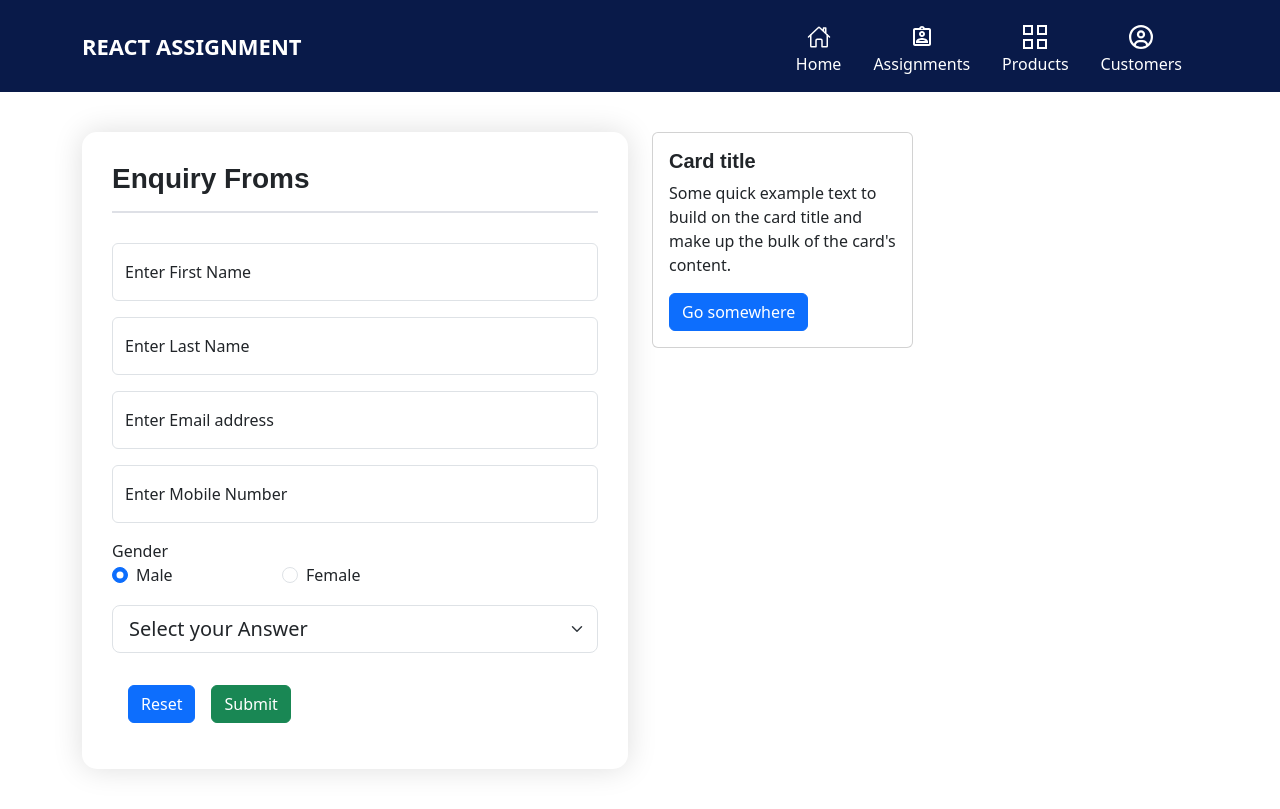
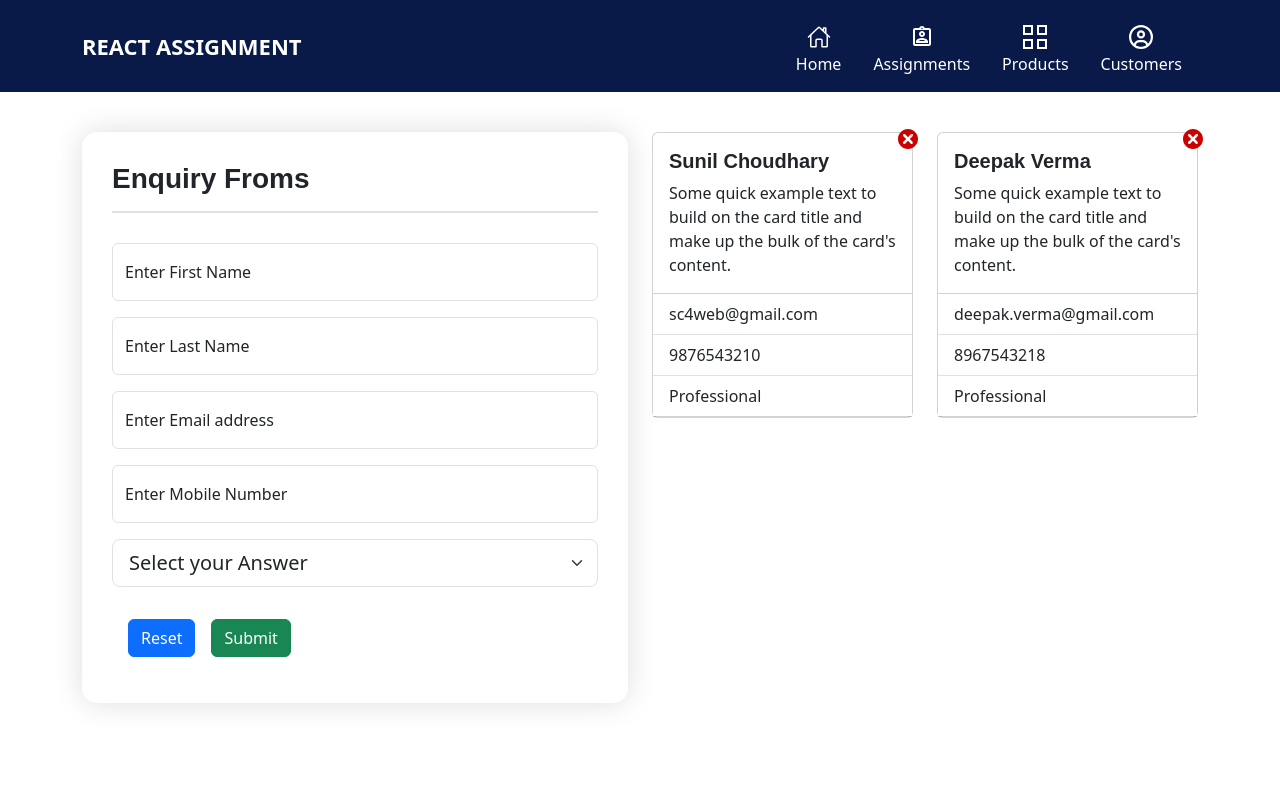
Before and after one commit to sc3ways/react-assignments, a React (Vite) app: page /react-assignment/react-forms in a window 1280 px wide. Built offline with nearby package versions, Linux system fonts and the light colour scheme.

Commit message:
Complete Form Submission

```diff
--- a/package.json
+++ b/package.json
@@ -13,6 +13,7 @@
     "preview": "vite preview"
   },
   "dependencies": {
+    "@mdx-js/rollup": "^3.1.0",
     "bootstrap": "^5.3.3",
     "gh-pages": "^6.2.0",
     "mathjs": "^14.0.1",
--- a/src/components/form-submission/FormData.jsx
+++ b/src/components/form-submission/FormData.jsx
@@ -1,10 +1,62 @@
-const FormData = ({
-  onChangeHandler,
-  formSubmitHandler,
-  formResetHandler,
-  message,
-  formData,
-}) => {
+import { useContext, useState } from "react";
+import { FormAppContext } from "../../store/form-context";
+
+const FormData = () => {
+  const { addNewItem } = useContext(FormAppContext);
+  const [formData, setFormData] = useState({
+    firstName: "",
+    lastName: "",
+    email: "",
+    phone: "",
+    designation: "",
+  });
+
+  const [message, setMessage] = useState();
+
+  const onChangeHandler = (e) => {
+    const { name, type, value, files } = e.target;
+    setFormData({ ...formData, [name]: value });
+  };
+  const validateForm = () => {
+    let { firstName, lastName, email, phone, designation } = formData;
+    const emailRegex = /^[^\s@]+@[^\s@]+\.[^\s@]+$/;
+    const phoneRegex = /^[0-9]{10}$/;
+    if (!firstName.trim()) return "Please enter first name";
+    if (!lastName.trim()) return "Please enter last name.";
+    if (!email.trim() || !emailRegex.test(email))
+      return "Please enter valid email";
+    if (!phone.trim() || !phoneRegex.test(phone))
+      return "Please enter valid phone number";
+    if (!designation.trim()) return "Please select designation";
+    return "";
+  };
+  const formSubmitHandler = (e) => {
+    e.preventDefault();
+    let { firstName, lastName, email, phone, designation } = formData;
+    const errMessage = validateForm();
+    if (errMessage) return setMessage(errMessage);
+
+    console.log("Form data Submmited: ", formData);
+    addNewItem(firstName, lastName, email, phone, designation);
+    setFormData({
+      firstName: "",
+      lastName: "",
+      email: "",
+      phone: "",
+      designation: "",
+    });
+    setMessage("");
+  };
+  const formResetHandler = () => {
+    setFormData({
+      firstName: "",
+      lastName: "",
+      email: "",
+      phone: "",
+      designation: "",
+      fileUpload: "",
+    });
+  };
   return (
     <div className="col-lg-6 col-12">
       <div className="form-card">
@@ -61,7 +113,7 @@ const FormData = ({
             />
             <label htmlFor="contactNumber">Enter Mobile Number</label>
           </div>
-          <div className="form-group mb-3">
+          {/* <div className="form-group mb-3">
             <label htmlFor="gender">Gender</label>
             <div className="row">
               <div className="col-lg-4">
@@ -94,7 +146,7 @@ const FormData = ({
                 </div>
               </div>
             </div>
-          </div>
+          </div> */}
           <div className="form-group mb-3">
             <select
               className="form-select form-select-lg mb-3"
--- a/src/components/form-submission/FormsApp.jsx
+++ b/src/components/form-submission/FormsApp.jsx
@@ -1,77 +1,17 @@
-import { useState } from "react";
+import FormAppContextProvider from "../../store/form-context";
 import FormData from "./FormData";
 import PreviewData from "./PreviewData";
 
 const FormsApp = () => {
-  const [formData, setFormData] = useState({
-    firstName: "",
-    lastName: "",
-    email: "",
-    phone: "",
-    gender: "",
-    designation: "",
-  });
-
-  const [message, setMessage] = useState();
-
-  const onChangeHandler = (e) => {
-    const { name, type, value, files } = e.target;
-    setFormData({ ...formData, [name]: value });
-  };
-  const validateForm = () => {
-    const { firstName, lastName, email, phone, designation } = formData;
-    const emailRegex = /^[^\s@]+@[^\s@]+\.[^\s@]+$/;
-    const phoneRegex = /^[0-9]{10}$/;
-    if (!firstName.trim()) return "Please enter first name";
-    if (!lastName.trim()) return "Please enter last name.";
-    if (!email.trim() || !emailRegex.test(email))
-      return "Please enter valid email";
-    if (!phone.trim() || !phoneRegex.test(phone))
-      return "Please enter valid phone number";
-    if (!designation.trim()) return "Please select designation";
-    return "";
-  };
-  const formSubmitHandler = (e) => {
-    e.preventDefault();
-    const errMessage = validateForm();
-    if (errMessage) return setMessage(errMessage);
-
-    console.log("Form data Submmited: ", formData);
-    alert("Form data Submmited: ", formData);
-    setFormData({
-      firstName: "",
-      lastName: "",
-      email: "",
-      phone: "",
-      gender: "",
-      designation: "",
-    });
-    setMessage("");
-  };
-  const formResetHandler = () => {
-    setFormData({
-      firstName: "",
-      lastName: "",
-      email: "",
-      phone: "",
-      gender: "",
-      designation: "",
-      fileUpload: "",
-    });
-  };
   return (
     <>
       <div className="forms-section">
         <div className="container">
           <div className="row justify-content-between">
-            <FormData
-              onChangeHandler={onChangeHandler}
-              formSubmitHandler={formSubmitHandler}
-              formResetHandler={formResetHandler}
-              message={message}
-              formData={formData}
-            />
-            <PreviewData />
+            <FormAppContextProvider>
+              <FormData />
+              <PreviewData />
+            </FormAppContextProvider>
           </div>
         </div>
       </div>
--- /dev/null
+++ b/src/components/form-submission/PreviewCard.jsx
@@ -0,0 +1,31 @@
+import { useContext } from "react";
+import { FormAppContext } from "../../store/form-context";
+import { TiDelete } from "react-icons/ti";
+
+const PreviewCard = ({ item }) => {
+  const { deleteItem } = useContext(FormAppContext);
+  return (
+    <div className="col-lg-6">
+      <div className="card">
+        <div className="card-body">
+          <h5 className="card-title">
+            {item.firstName} {item.lastName}
+          </h5>
+          <p className="card-text">
+            Some quick example text to build on the card title and make up the
+            bulk of the card's content.
+          </p>
+        </div>
+        <ul className="list-group list-group-flush">
+          <li className="list-group-item">{item.email}</li>
+          <li className="list-group-item">{item.phone}</li>
+          <li className="list-group-item">{item.designation}</li>
+        </ul>
+        <button className="delete-btn" onClick={() => deleteItem(item.id)}>
+          <TiDelete />
+        </button>
+      </div>
+    </div>
+  );
+};
+export default PreviewCard;
--- a/src/components/form-submission/PreviewData.jsx
+++ b/src/components/form-submission/PreviewData.jsx
@@ -1,22 +1,19 @@
+import { useContext } from "react";
+import { FormAppContext } from "../../store/form-context";
+import PreviewCard from "./PreviewCard";
+
 const PreviewData = () => {
+  const { formItems } = useContext(FormAppContext);
   return (
     <div className="col-lg-6 col-12">
       <div className="form-data-preview">
         <div className="row">
-          <div className="col-lg-6">
-            <div className="card">
-              <div className="card-body">
-                <h5 className="card-title">Card title</h5>
-                <p className="card-text">
-                  Some quick example text to build on the card title and make up
-                  the bulk of the card's content.
-                </p>
-                <a href="#" className="btn btn-primary">
-                  Go somewhere
-                </a>
-              </div>
-            </div>
-          </div>
+          {formItems.length === 0 && (
+            <p>There is no list. Please fill the form</p>
+          )}
+          {formItems.map((item, idx) => (
+            <PreviewCard key={idx} item={item} />
+          ))}
         </div>
       </div>
     </div>
--- a/src/data/assignmentList.json
+++ b/src/data/assignmentList.json
@@ -15,7 +15,7 @@
   },
   {
     "id": "003",
-    "img": "images/calculator.png",
+    "img": "images/form-vector.png",
     "title": "Form Submission",
     "text": "This is the process of a user filling out a form and sending the information to a web server for processing.",
     "url": "/react-assignment/react-forms"
--- a/src/index.css
+++ b/src/index.css
@@ -273,3 +273,16 @@ padding-right:90px;
   padding-bottom: 15px;
   border-bottom:2px solid #091a4922;
 }
+.delete-btn{
+  position: absolute;
+  right: -15px;
+  width: 40px;
+  height: 40px;
+  border: navajowhite;
+  border-radius: 50%;
+  top: -14px;
+  background: transparent;
+  color: #c00;
+  font-size: 30px;
+  line-height: 25px;
+}
--- /dev/null
+++ b/src/store/form-context.jsx
@@ -0,0 +1,73 @@
+import { createContext, useReducer } from "react";
+
+export const FormAppContext = createContext({
+  formItems: [],
+  addNewItem: () => {},
+  deleteItem: () => {},
+});
+
+const formAppReducer = (currentItems, action) => {
+  let newItemLists = currentItems;
+  if (action.type === "ADDITEM") {
+    newItemLists = [action.payload, ...currentItems];
+  }
+  if (action.type === "DELETEITEM") {
+    newItemLists = currentItems.filter((item) => item.id !== action.payload.id);
+  }
+  return newItemLists;
+};
+
+const FormAppContextProvider = ({ children }) => {
+  const [formItems, dispatchFormItems] = useReducer(
+    formAppReducer,
+    DEFAULT_DATA
+  );
+  const addNewItem = (firstName, lastName, email, phone, designation) => {
+    dispatchFormItems({
+      type: "ADDITEM",
+      payload: {
+        id: Date.now(),
+        firstName,
+        lastName,
+        email,
+        phone,
+        designation,
+      },
+    });
+  };
+  const deleteItem = (id) => {
+    dispatchFormItems({
+      type: "DELETEITEM",
+      payload: {
+        id,
+      },
+    });
+  };
+  return (
+    <FormAppContext.Provider value={{ formItems, addNewItem, deleteItem }}>
+      {children}
+    </FormAppContext.Provider>
+  );
+};
+
+const DEFAULT_DATA = [
+  {
+    id: "0001",
+    firstName: "Sunil",
+    lastName: "Choudhary",
+    email: "sc4web@gmail.com",
+    phone: "9876543210",
+    gender: "Male",
+    designation: "Professional",
+  },
+  {
+    id: "0002",
+    firstName: "Deepak",
+    lastName: "Verma",
+    email: "deepak.verma@gmail.com",
+    phone: "8967543218",
+    gender: "Male",
+    designation: "Professional",
+  },
+];
+export default FormAppContextProvider;
```
Also changed, not shown: public/images/form-vector.png (added), 1 other file (tests, documents, lock files or other folders).
